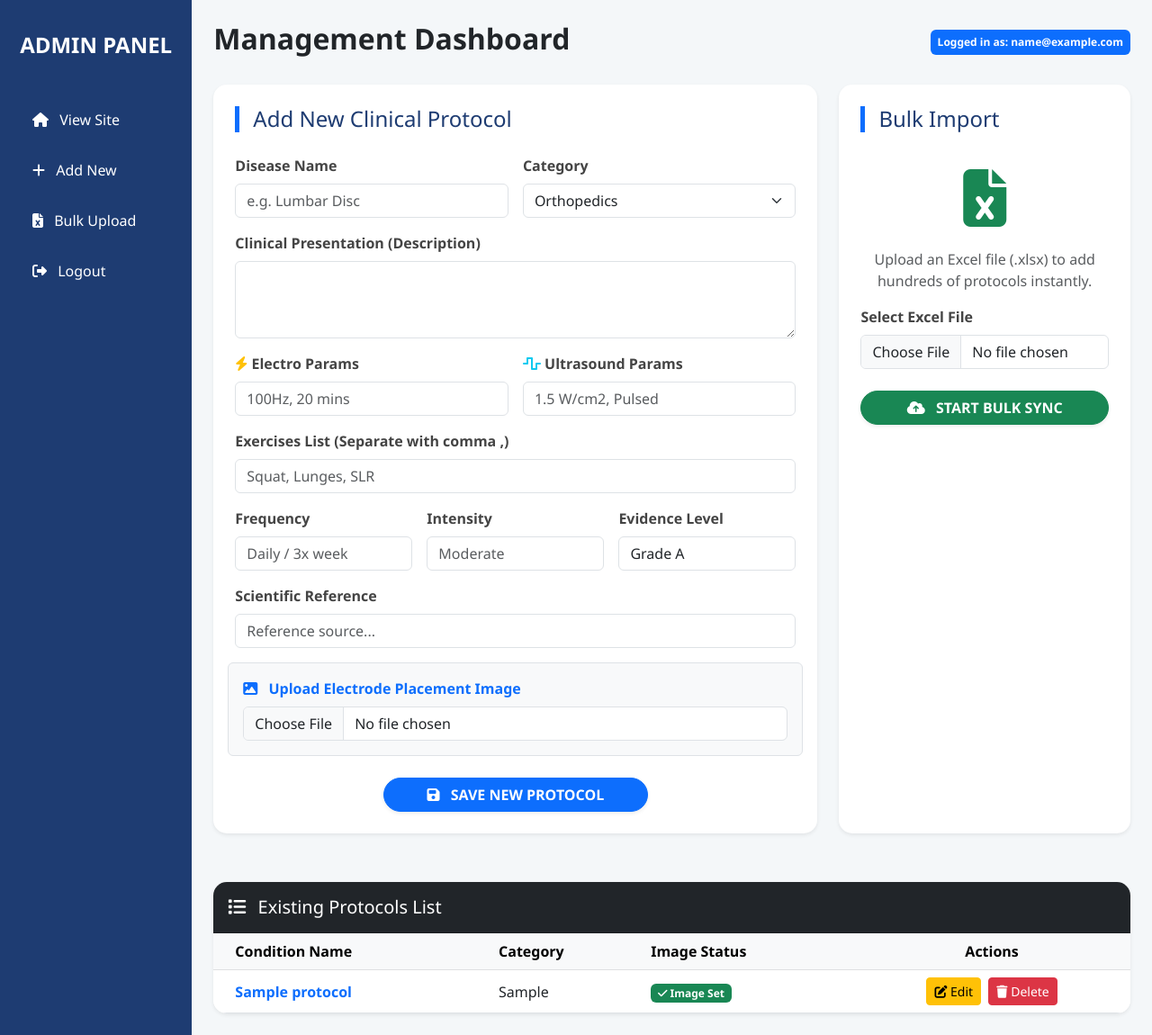
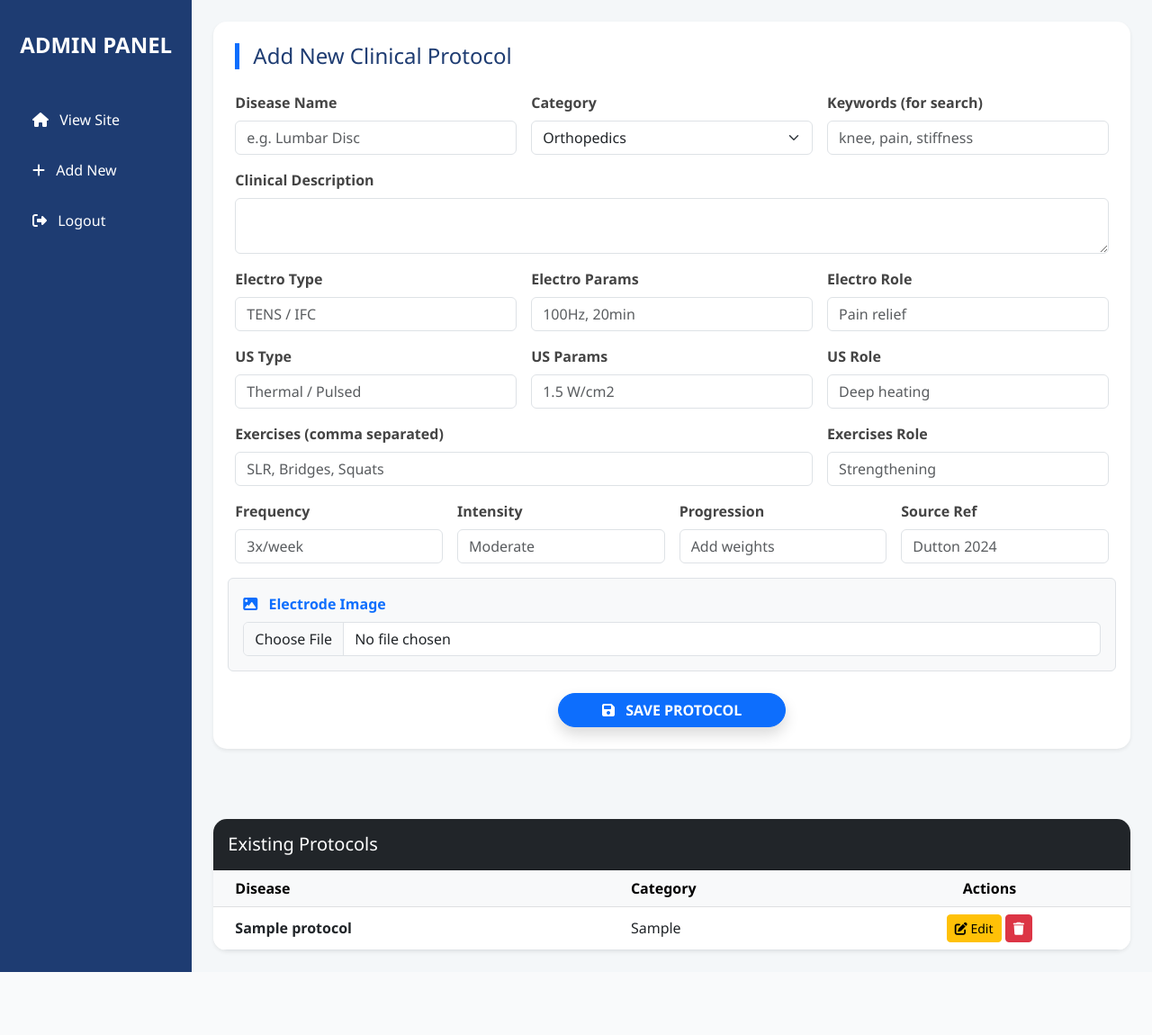
Before and after one commit to abohamza122025-a11y/PhysioExpert-Pro, a Flask app: page /admin in a window 1280 px wide. Shown: the whole page at 90% size. After the commit the page ends 1080 px from the top, so only its background shows below. Run offline with Flask 3, Linux system fonts and the light colour scheme; a user stored in the database is signed in; tables that the repository leaves empty hold one stand-in row (values such as "Sample post").

Commit message:
Update admin.html

```diff
--- a/templates/admin.html
+++ b/templates/admin.html
@@ -25,40 +25,33 @@
             <nav class="nav flex-column">
                 <a class="nav-link text-white mb-3" href="/"><i class="fas fa-home me-2"></i> View Site</a>
                 <a class="nav-link text-white mb-3" href="#add-manual"><i class="fas fa-plus me-2"></i> Add New</a>
-                <a class="nav-link text-white mb-3" href="#excel-upload"><i class="fas fa-file-excel me-2"></i> Bulk Upload</a>
                 <a class="nav-link text-white" href="/logout"><i class="fas fa-sign-out-alt me-2"></i> Logout</a>
             </nav>
         </div>
 
         <div class="col-md-10 p-4">
-            <div class="d-flex justify-content-between align-items-center mb-4">
-                <h2 class="fw-bold">Management Dashboard</h2>
-                <span class="badge bg-primary p-2">Logged in as: {{ current_user.email }}</span>
-            </div>
-
             {% with messages = get_flashed_messages(with_categories=true) %}
               {% if messages %}
                 {% for category, message in messages %}
                   <div class="alert alert-{{ category }} alert-dismissible fade show" role="alert">
-                    {{ message }}
-                    <button type="button" class="btn-close" data-bs-dismiss="alert"></button>
+                    {{ message }} <button type="button" class="btn-close" data-bs-dismiss="alert"></button>
                   </div>
                 {% endfor %}
               {% endif %}
             {% endwith %}
 
             <div class="row g-4">
-                <div class="col-lg-8" id="add-manual">
+                <div class="col-lg-12" id="add-manual">
                     <div class="card shadow-sm">
                         <div class="card-body p-4">
                             <h4 class="section-title">Add New Clinical Protocol</h4>
                             <form action="/admin/add-manual" method="POST" enctype="multipart/form-data">
                                 <div class="row g-3">
-                                    <div class="col-md-6">
+                                    <div class="col-md-4">
                                         <label class="form-label">Disease Name</label>
                                         <input type="text" name="disease_name" class="form-control" placeholder="e.g. Lumbar Disc" required>
                                     </div>
-                                    <div class="col-md-6">
+                                    <div class="col-md-4">
                                         <label class="form-label">Category</label>
                                         <select name="category" class="form-select">
                                             <option value="Orthopedics">Orthopedics</option>
@@ -67,45 +60,75 @@
                                             <option value="Sports Medicine">Sports Medicine</option>
                                         </select>
                                     </div>
-                                    <div class="col-12">
-                                        <label class="form-label">Clinical Presentation (Description)</label>
-                                        <textarea name="description" class="form-control" rows="3"></textarea>
-                                    </div>
-                                    <div class="col-md-6">
-                                        <label class="form-label"><i class="fas fa-bolt text-warning"></i> Electro Params</label>
-                                        <input type="text" name="estim_params" class="form-control" placeholder="100Hz, 20 mins">
-                                    </div>
-                                    <div class="col-md-6">
-                                        <label class="form-label"><i class="fas fa-wave-square text-info"></i> Ultrasound Params</label>
-                                        <input type="text" name="us_params" class="form-control" placeholder="1.5 W/cm2, Pulsed">
+                                    <div class="col-md-4">
+                                        <label class="form-label">Keywords (for search)</label>
+                                        <input type="text" name="keywords" class="form-control" placeholder="knee, pain, stiffness" required>
                                     </div>
                                     <div class="col-12">
-                                        <label class="form-label">Exercises List (Separate with comma ,)</label>
-                                        <input type="text" name="exercises_list" class="form-control" placeholder="Squat, Lunges, SLR">
+                                        <label class="form-label">Clinical Description</label>
+                                        <textarea name="description" class="form-control" rows="2"></textarea>
+                                    </div>
+
+                                    <div class="col-md-4">
+                                        <label class="form-label">Electro Type</label>
+                                        <input type="text" name="estim_type" class="form-control" placeholder="TENS / IFC">
                                     </div>
                                     <div class="col-md-4">
-                                        <label class="form-label">Frequency</label>
-                                        <input type="text" name="ex_frequency" class="form-control" placeholder="Daily / 3x week">
+                                        <label class="form-label">Electro Params</label>
+                                        <input type="text" name="estim_params" class="form-control" placeholder="100Hz, 20min">
                                     </div>
                                     <div class="col-md-4">
+                                        <label class="form-label">Electro Role</label>
+                                        <input type="text" name="estim_role" class="form-control" placeholder="Pain relief">
+                                    </div>
+
+                                    <div class="col-md-4">
+                                        <label class="form-label">US Type</label>
+                                        <input type="text" name="us_type" class="form-control" placeholder="Thermal / Pulsed">
+                                    </div>
+                                    <div class="col-md-4">
+                                        <label class="form-label">US Params</label>
+                                        <input type="text" name="us_params" class="form-control" placeholder="1.5 W/cm2">
+                                    </div>
+                                    <div class="col-md-4">
+                                        <label class="form-label">US Role</label>
+                                        <input type="text" name="us_role" class="form-control" placeholder="Deep heating">
+                                    </div>
+
+                                    <div class="col-md-8">
+                                        <label class="form-label">Exercises (comma separated)</label>
+                                        <input type="text" name="exercises_list" class="form-control" placeholder="SLR, Bridges, Squats">
+                                    </div>
+                                    <div class="col-md-4">
+                                        <label class="form-label">Exercises Role</label>
+                                        <input type="text" name="exercises_role" class="form-control" placeholder="Strengthening">
+                                    </div>
+
+                                    <div class="col-md-3">
+                                        <label class="form-label">Frequency</label>
+                                        <input type="text" name="ex_frequency" class="form-control" placeholder="3x/week">
+                                    </div>
+                                    <div class="col-md-3">
                                         <label class="form-label">Intensity</label>
                                         <input type="text" name="ex_intensity" class="form-control" placeholder="Moderate">
                                     </div>
-                                    <div class="col-md-4">
-                                        <label class="form-label">Evidence Level</label>
-                                        <input type="text" name="evidence_level" class="form-control" value="Grade A">
+                                    <div class="col-md-3">
+                                        <label class="form-label">Progression</label>
+                                        <input type="text" name="ex_progression" class="form-control" placeholder="Add weights">
                                     </div>
-                                    <div class="col-12">
-                                        <label class="form-label">Scientific Reference</label>
-                                        <input type="text" name="source_ref" class="form-control" placeholder="Reference source...">
+                                    <div class="col-md-3">
+                                        <label class="form-label">Source Ref</label>
+                                        <input type="text" name="source_ref" class="form-control" placeholder="Dutton 2024">
                                     </div>
-                                    <div class="col-12 bg-light p-3 rounded border">
-                                        <label class="form-label fw-bold text-primary"><i class="fas fa-image me-2"></i> Upload Electrode Placement Image</label>
+
+                                    <div class="col-12 bg-light p-3 rounded border mt-3">
+                                        <label class="form-label fw-bold text-primary"><i class="fas fa-image me-2"></i> Electrode Image</label>
                                         <input type="file" name="electrode_image" class="form-control" accept="image/*">
                                     </div>
-                                    <div class="col-12 mt-4 text-center">
-                                        <button type="submit" class="btn btn-primary btn-pill px-5 fw-bold shadow-sm">
-                                            <i class="fas fa-save me-2"></i> SAVE NEW PROTOCOL
+
+                                    <div class="col-12 text-center mt-4">
+                                        <button type="submit" class="btn btn-primary btn-pill px-5 fw-bold shadow">
+                                            <i class="fas fa-save me-2"></i> SAVE PROTOCOL
                                         </button>
                                     </div>
                                 </div>
@@ -114,60 +137,28 @@
                     </div>
                 </div>
 
-                <div class="col-lg-4" id="excel-upload">
-                    <div class="card shadow-sm h-100">
-                        <div class="card-body p-4 text-center">
-                            <h4 class="section-title text-start">Bulk Import</h4>
-                            <i class="fas fa-file-excel fa-4x text-success mb-4 mt-3"></i>
-                            <p class="text-muted">Upload an Excel file (.xlsx) to add hundreds of protocols instantly.</p>
-                            <form action="/admin/import-excel" method="POST" enctype="multipart/form-data">
-                                <div class="mb-4 text-start">
-                                    <label class="form-label">Select Excel File</label>
-                                    <input type="file" name="excel_file" class="form-control" accept=".xlsx, .xls" required>
-                                </div>
-                                <button type="submit" class="btn btn-success btn-pill w-100 fw-bold shadow-sm">
-                                    <i class="fas fa-cloud-upload-alt me-2"></i> START BULK SYNC
-                                </button>
-                            </form>
-                        </div>
-                    </div>
-                </div>
-
-                <div class="col-12">
+                <div class="col-12 mt-5">
                     <div class="card shadow-sm table-card">
                         <div class="card-header bg-dark text-white p-3">
-                            <h5 class="mb-0"><i class="fas fa-list me-2"></i> Existing Protocols List</h5>
+                            <h5 class="mb-0">Existing Protocols</h5>
                         </div>
                         <div class="card-body p-0">
-                            <div class="table-responsive">
                             <table class="table table-hover align-middle mb-0">
                                 <thead class="table-light">
                                     <tr>
-                                            <th class="ps-4">Condition Name</th>
+                                        <th class="ps-4">Disease</th>
                                         <th>Category</th>
-                                            <th>Image Status</th>
                                         <th class="text-center">Actions</th>
                                     </tr>
                                 </thead>
                                 <tbody>
                                     {% for p in protocols %}
                                     <tr>
-                                            <td class="ps-4 fw-bold text-primary">{{ p.disease_name }}</td>
+                                        <td class="ps-4 fw-bold">{{ p.disease_name }}</td>
                                         <td>{{ p.category }}</td>
-                                            <td>
-                                                {% if p.electrode_image %}
-                                                    <span class="badge bg-success"><i class="fas fa-check"></i> Image Set</span>
-                                                {% else %}
-                                                    <span class="badge bg-secondary">No Image</span>
-                                                {% endif %}
-                                            </td>
                                         <td class="text-center">
-                                                <a href="/admin/edit/{{ p.id }}" class="btn btn-sm btn-warning me-1">
-                                                    <i class="fas fa-edit"></i> Edit
-                                                </a>
-                                                <a href="/admin/delete/{{ p.id }}" class="btn btn-sm btn-danger" onclick="return confirm('Are you sure you want to delete this protocol?')">
-                                                    <i class="fas fa-trash"></i> Delete
-                                                </a>
+                                            <a href="/admin/edit/{{ p.id }}" class="btn btn-sm btn-warning"><i class="fas fa-edit"></i> Edit</a>
+                                            <a href="/admin/delete/{{ p.id }}" class="btn btn-sm btn-danger" onclick="return confirm('Delete?')"><i class="fas fa-trash"></i></a>
                                         </td>
                                     </tr>
                                     {% endfor %}
@@ -180,8 +171,5 @@
         </div>
     </div>
 </div>
-</div>
-
-<script src="https://cdn.jsdelivr.net/npm/bootstrap@5.3.0/dist/js/bootstrap.bundle.min.js"></script>
 </body>
 </html>
```
Lines whose indentation alone changed are shown as unchanged.
